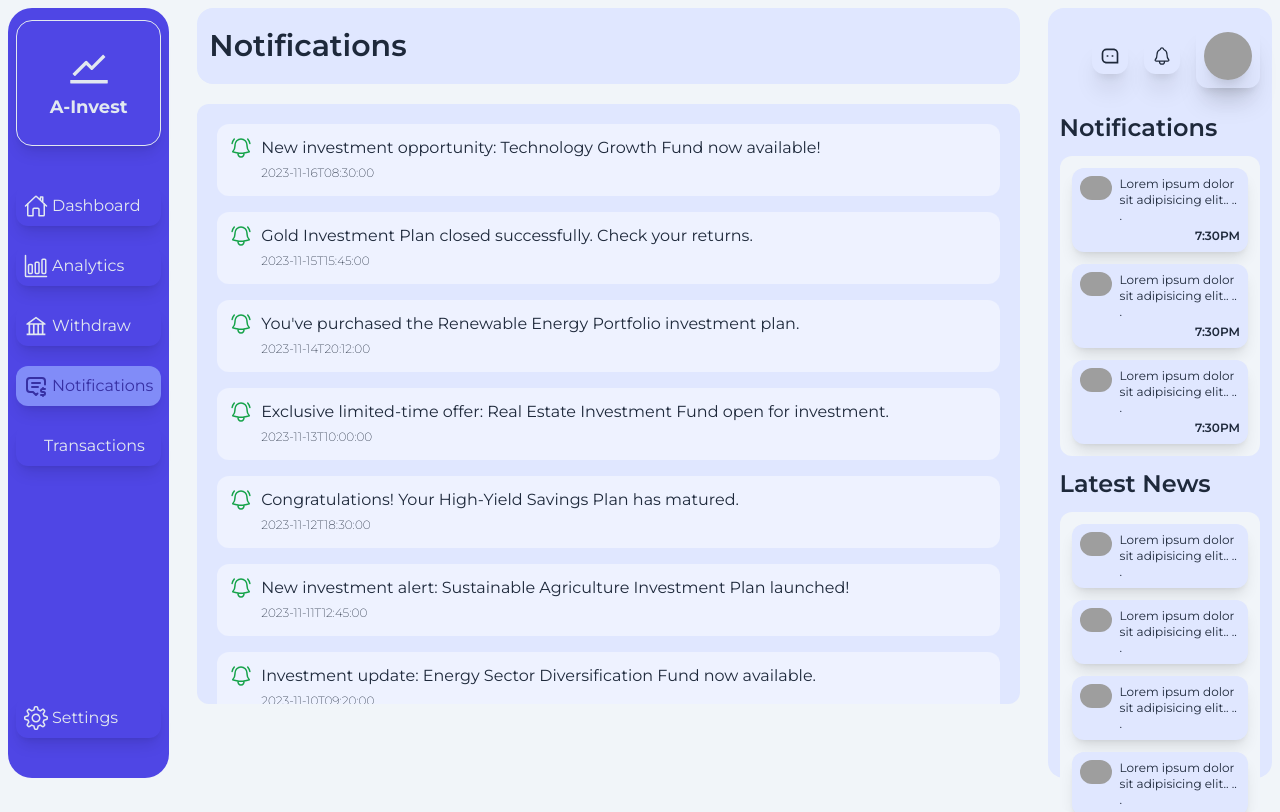
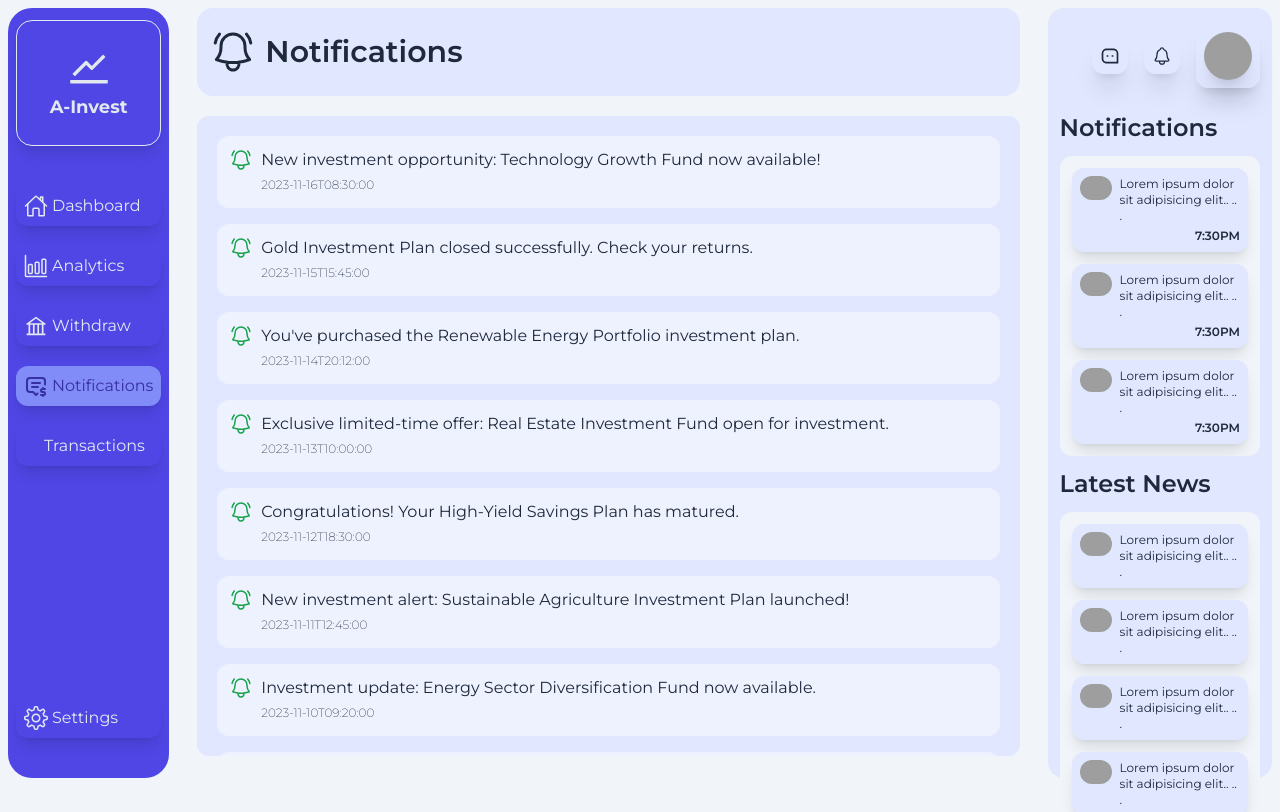
Before and after one commit to Officialibn1/a_invest, a Next.js app: page /dashboard/notifications in a window 1280 px wide. Built offline with nearby package versions, Linux system fonts and the light colour scheme; grey boxes are pictures that could not be loaded; some icons are missing.

Commit message:
notifications page complete

```diff
--- a/app/components/styles/Dashboard.css
+++ b/app/components/styles/Dashboard.css
@@ -14,6 +14,10 @@
 .dashboardPageNav {
 	@apply flex items-center gap-2 bg-indigo-100 rounded-2xl px-3 py-2 lg:py-4;
 	/* absolute top-0 left-0 w-full */
+}
+
+.dashboardPageNav > svg {
+	@apply text-5xl;
 }
 
 /* Targetting the welcome text */
--- a/app/components/styles/NotificationsPage.css
+++ b/app/components/styles/NotificationsPage.css
@@ -1,5 +1,5 @@
 .notificationsPageContainer {
-	@apply h-[75vh] overflow-y-auto bg-indigo-100 rounded-xl mt-5 p-5 flex flex-col gap-4;
+	@apply h-[80vh] overflow-y-auto bg-indigo-100 rounded-xl mt-5 p-5 flex flex-col gap-4;
 }
 
 .notificationPageCard {
--- a/app/dashboard/analytics/page.tsx
+++ b/app/dashboard/analytics/page.tsx
@@ -1,10 +1,12 @@
 import React from "react";
 import "@/app/components/styles/AnalyticsPage.css";
+import { IoBarChartOutline } from "react-icons/io5";
 
 const AnalyticsPage = () => {
 	return (
 		<div className='dashboardPage'>
 			<div className='dashboardPageNav py-5'>
+				<IoBarChartOutline />
 				<span>Your Analytics</span>
 			</div>
 		</div>
--- a/app/dashboard/notifications/page.tsx
+++ b/app/dashboard/notifications/page.tsx
@@ -7,6 +7,8 @@ const NotificationsPage = () => {
 	return (
 		<div className='dashboardPage'>
 			<div className='dashboardPageNav py-5'>
+				<HiOutlineBellAlert />
+
 				<span>Notifications</span>
 			</div>
 
@@ -15,7 +17,9 @@ const NotificationsPage = () => {
 					<div
 						key={notification._id}
 						className='notificationPageCard'>
-						<HiOutlineBellAlert />
+						<div className='icon'>
+							<HiOutlineBellAlert />
+						</div>
 
 						<div className='text'>
 							<p>{notification.desc}</p>
--- a/app/dashboard/transactions/page.tsx
+++ b/app/dashboard/transactions/page.tsx
@@ -2,11 +2,13 @@ import { latestTransactions } from "@/app/lib/dummyData";
 import React from "react";
 import "@/app/components/styles/LatestTransactions.css";
 import "@/app/components/styles/TransactionsPage.css";
+import { LiaFileInvoiceDollarSolid } from "react-icons/lia";
 
 const TransactionsPage = () => {
 	return (
 		<div className='dashboardPage'>
 			<div className='dashboardPageNav py-5'>
+				<LiaFileInvoiceDollarSolid />
 				<span>All Transactions</span>
 			</div>
 
--- a/app/dashboard/withdrawal/page.tsx
+++ b/app/dashboard/withdrawal/page.tsx
@@ -1,9 +1,11 @@
 import React from "react";
+import { AiOutlineBank } from "react-icons/ai";
 
 const WithdrawalPage = () => {
 	return (
 		<div className='dashboardPage'>
 			<div className='dashboardPageNav py-5'>
+				<AiOutlineBank />
 				<span>Withdrawal</span>
 			</div>
 		</div>
```
